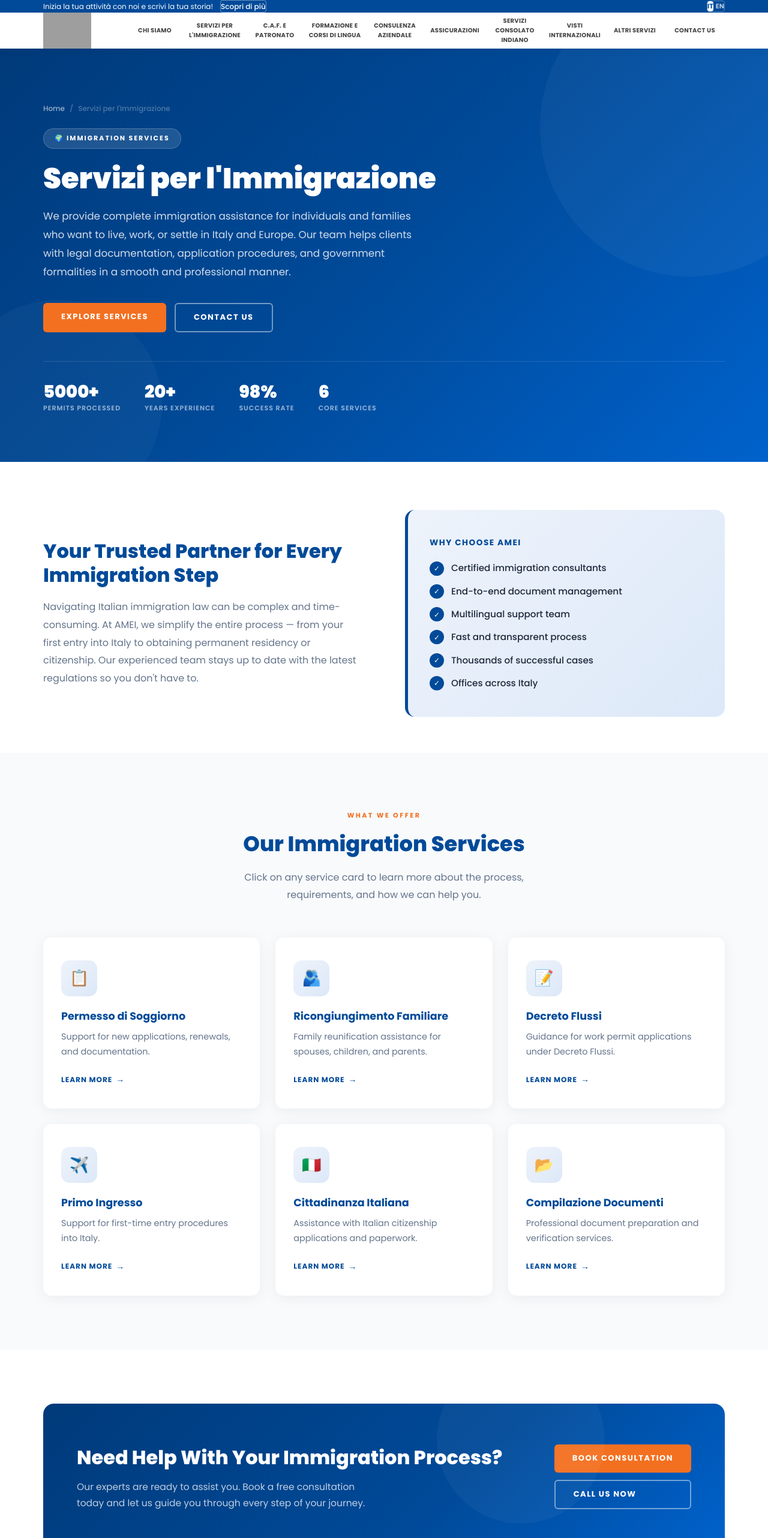
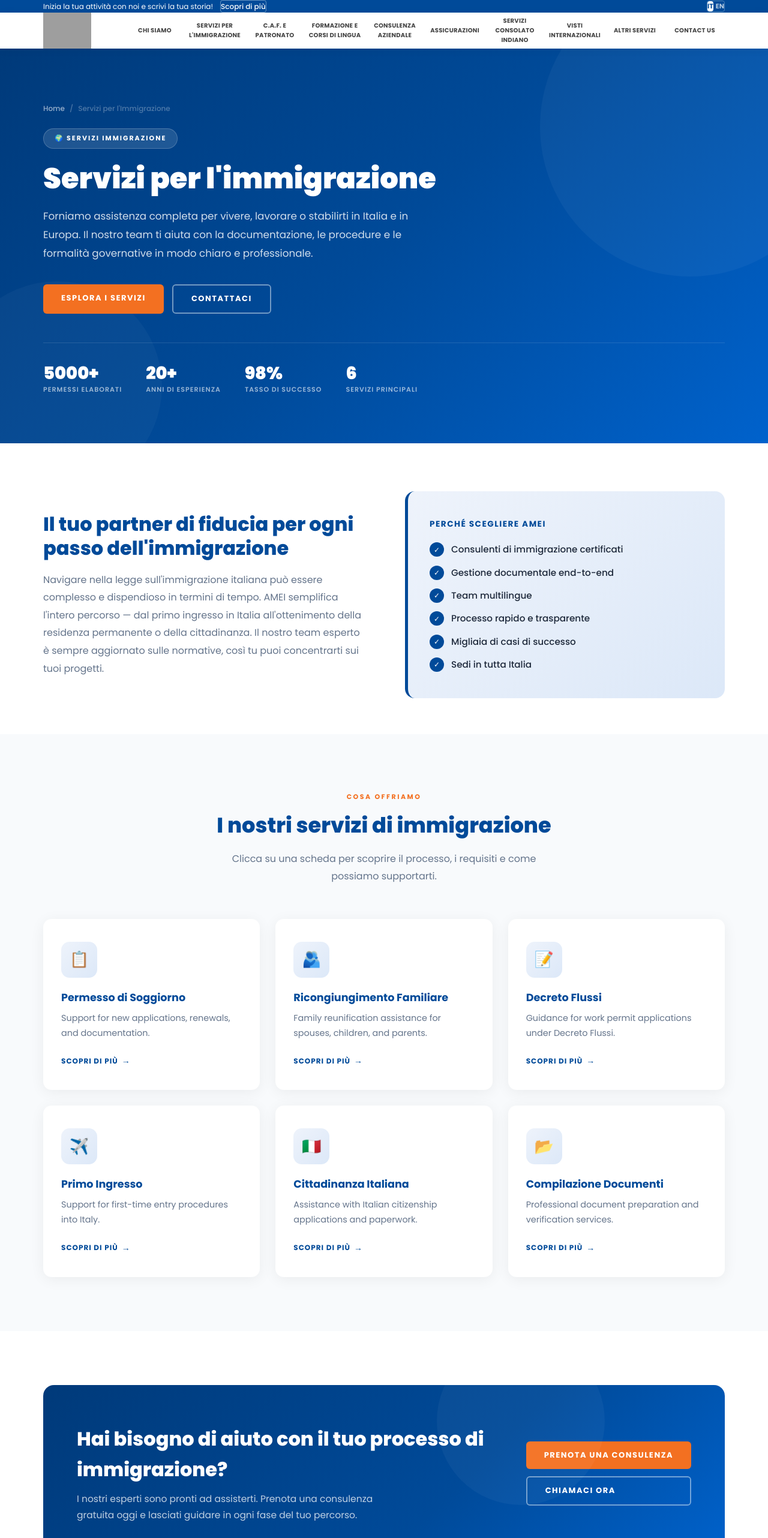
Before and after one commit to gauravmehra2021/ITALIA, a Next.js app: page /immigration in a window 1280 px wide. Shown: the top 2564 px of the page at 60% size. Built offline with nearby package versions, Linux system fonts and the light colour scheme; grey boxes are pictures that could not be loaded.

Commit message:
added the changes

```diff
--- a/app/immigration/page.tsx
+++ b/app/immigration/page.tsx
@@ -2,9 +2,10 @@
 
 import { useEffect, useState } from 'react'
 import Link from 'next/link'
+import { useLanguage } from '../context/LanguageContext'
 import './immigration.css'
 
-const services = [
+const defaultServices = [
   {
     icon: '📋',
     title: 'Permesso di Soggiorno',
@@ -91,10 +92,61 @@ const services = [
   },
 ]
 
-type Service = (typeof services)[number]
+type Service = (typeof defaultServices)[number]
+
+type HeroStat = { num: string; label: string }
 
 export default function ImmigrationPage() {
+  const { t } = useLanguage()
   const [activeModal, setActiveModal] = useState<Service | null>(null)
+
+  const rawServices = t('immigration.services')
+  const services: Service[] = Array.isArray(rawServices) ? (rawServices as Service[]) : defaultServices
+
+  const rawStats = t('immigration.hero.stats')
+  const heroStats: HeroStat[] = Array.isArray(rawStats)
+    ? (rawStats as HeroStat[])
+    : [
+        { num: '5000+', label: 'Permits Processed' },
+        { num: '20+', label: 'Years Experience' },
+        { num: '98%', label: 'Success Rate' },
+        { num: '6', label: 'Core Services' },
+      ]
+
+  const rawChecklist = t('immigration.intro.checklist')
+  const checklist: string[] = Array.isArray(rawChecklist)
+    ? (rawChecklist as string[])
+    : [
+        'Certified immigration consultants',
+        'End-to-end document management',
+        'Multilingual support team',
+        'Fast and transparent process',
+        'Thousands of successful cases',
+        'Offices across Italy',
+      ]
+
+  const heroBadge = t('immigration.hero.badge') || '🌍 Immigration Services'
+  const heroTitle = t('immigration.hero.title') || 'Immigration Services'
+  const heroDesc = t('immigration.hero.desc') || 'We provide complete immigration assistance for individuals and families who want to live, work, or settle in Italy and Europe. Our team helps clients with legal documentation, application procedures, and government formalities in a smooth and professional manner.'
+  const exploreText = t('immigration.hero.actions.explore') || 'Explore Services'
+  const contactText = t('immigration.hero.actions.contact') || 'Contact Us'
+
+  const introTitle = t('immigration.intro.title') || 'Your Trusted Partner for Every Immigration Step'
+  const introBody = t('immigration.intro.body') || 'Navigating Italian immigration law can be complex and time-consuming. At AMEI, we simplify the entire process — from your first entry into Italy to obtaining permanent residency or citizenship. Our experienced team stays up to date with the latest regulations so you don\'t have to.'
+  const introVisualTitle = t('immigration.intro.visualTitle') || 'Why Choose AMEI'
+
+  const sectionTag = t('immigration.section.tag') || 'What We Offer'
+  const sectionTitle = t('immigration.section.title') || 'Our Immigration Services'
+  const sectionDesc = t('immigration.section.desc') || 'Click on any service card to learn more about the process, requirements, and how we can help you.'
+
+  const ctaTitle = t('immigration.cta.title') || 'Need Help With Your Immigration Process?'
+  const ctaDesc = t('immigration.cta.desc') || 'Our experts are ready to assist you. Book a free consultation today and let us guide you through every step of your journey.'
+  const ctaBook = t('immigration.cta.actions.book') || 'Book Consultation'
+  const ctaCall = t('immigration.cta.actions.call') || 'Call Us Now'
+  const cardCta = t('immigration.card.cta') || 'Learn More'
+
+  const modalListTitle = t('immigration.modal.listTitle') || "What's Included"
+  const modalClose = t('immigration.modal.close') || 'Close'
 
   useEffect(() => {
     const observer = new IntersectionObserver(
@@ -123,35 +175,28 @@ export default function ImmigrationPage() {
           <div className="imm-hero-inner animate-fade-in-up">
 
             <nav className="imm-hero-breadcrumb">
-              <Link href="/">Home</Link>
+              <Link href="/">{t('immigration.breadcrumbHome') || 'Home'}</Link>
               <span>/</span>
-              <span>Servizi per l&apos;Immigrazione</span>
+              <span>{t('immigration.breadcrumbCurrent') || 'Servizi per l\'Immigrazione'}</span>
             </nav>
 
-            <div className="imm-hero-badge">🌍 Immigration Services</div>
+            <div className="imm-hero-badge">{heroBadge}</div>
 
             <h1 className="imm-hero-title">
-              Servizi per l&apos;Immigrazione
+              {heroTitle}
             </h1>
 
             <p className="imm-hero-desc">
-              We provide complete immigration assistance for individuals and families who want to live,
-              work, or settle in Italy and Europe. Our team helps clients with legal documentation,
-              application procedures, and government formalities in a smooth and professional manner.
+              {heroDesc}
             </p>
 
             <div className="imm-hero-actions">
-              <a href="#services" className="imm-btn-primary">Explore Services</a>
-              <Link href="/contact" className="imm-btn-outline">Contact Us</Link>
+              <a href="#services" className="imm-btn-primary">{exploreText}</a>
+              <Link href="/contact" className="imm-btn-outline">{contactText}</Link>
             </div>
 
             <div className="imm-hero-stats">
-              {[
-                { num: '5000+', label: 'Permits Processed' },
-                { num: '20+', label: 'Years Experience' },
-                { num: '98%', label: 'Success Rate' },
-                { num: '6', label: 'Core Services' },
-              ].map((s, i) => (
+              {heroStats.map((s, i) => (
                 <div key={i}>
                   <div className="imm-hero-stat-num">{s.num}</div>
                   <div className="imm-hero-stat-label">{s.label}</div>
@@ -168,27 +213,17 @@ export default function ImmigrationPage() {
           <div className="imm-intro-inner">
             <div className="imm-reveal">
               <h2 className="imm-intro-title">
-                Your Trusted Partner for Every Immigration Step
+                {introTitle}
               </h2>
               <p className="imm-intro-body">
-                Navigating Italian immigration law can be complex and time-consuming. At AMEI, we
-                simplify the entire process — from your first entry into Italy to obtaining permanent
-                residency or citizenship. Our experienced team stays up to date with the latest
-                regulations so you don&apos;t have to.
+                {introBody}
               </p>
             </div>
 
             <div className="imm-intro-visual imm-reveal delay-2">
-              <div className="imm-intro-visual-title">Why Choose AMEI</div>
+              <div className="imm-intro-visual-title">{introVisualTitle}</div>
               <ul className="imm-checklist">
-                {[
-                  'Certified immigration consultants',
-                  'End-to-end document management',
-                  'Multilingual support team',
-                  'Fast and transparent process',
-                  'Thousands of successful cases',
-                  'Offices across Italy',
-                ].map((item, i) => (
+                {checklist.map((item, i) => (
                   <li key={i}>
                     <span className="imm-check-icon">✓</span>
                     {item}
@@ -204,10 +239,10 @@ export default function ImmigrationPage() {
       <section className="imm-services" id="services">
         <div className="container">
           <div className="imm-section-header imm-reveal">
-            <span className="imm-section-tag">What We Offer</span>
-            <h2 className="imm-section-title">Our Immigration Services</h2>
+            <span className="imm-section-tag">{sectionTag}</span>
+            <h2 className="imm-section-title">{sectionTitle}</h2>
             <p className="imm-section-desc">
-              Click on any service card to learn more about the process, requirements, and how we can help you.
+              {sectionDesc}
             </p>
           </div>
 
@@ -222,7 +257,7 @@ export default function ImmigrationPage() {
                 <h3 className="imm-card-title">{service.title}</h3>
                 <p className="imm-card-desc">{service.desc}</p>
                 <span className="imm-card-cta">
-                  Learn More
+                  {cardCta}
                   <span className="imm-card-arrow">→</span>
                 </span>
               </div>
@@ -236,15 +271,14 @@ export default function ImmigrationPage() {
         <div className="container">
           <div className="imm-cta-box imm-reveal">
             <div>
-              <h2 className="imm-cta-title">Need Help With Your Immigration Process?</h2>
+              <h2 className="imm-cta-title">{ctaTitle}</h2>
               <p className="imm-cta-desc">
-                Our experts are ready to assist you. Book a free consultation today and let us guide
-                you through every step of your journey.
+                {ctaDesc}
               </p>
             </div>
             <div className="imm-cta-actions">
-              <Link href="/contact" className="imm-btn-primary">Book Consultation</Link>
-              <a href="tel:+390522172306" className="imm-btn-outline">Call Us Now</a>
+              <Link href="/contact" className="imm-btn-primary">{ctaBook}</Link>
+              <a href="tel:+390522172306" className="imm-btn-outline">{ctaCall}</a>
             </div>
           </div>
         </div>
@@ -267,7 +301,7 @@ export default function ImmigrationPage() {
             <div className="imm-modal-body">
               <p className="imm-modal-desc">{activeModal.modalDesc}</p>
 
-              <div className="imm-modal-list-title">What&apos;s Included</div>
+              <div className="imm-modal-list-title">{modalListTitle}</div>
               <ul className="imm-modal-list">
                 {activeModal.points.map((point, i) => (
                   <li key={i}>{point}</li>
@@ -276,13 +310,13 @@ export default function ImmigrationPage() {
 
               <div className="imm-modal-footer">
               <Link href="/contact" className="imm-modal-btn imm-modal-btn-primary" onClick={() => setActiveModal(null)}>
-                  Book Appointment
+                  {ctaBook}
                 </Link>
                 <button
                   className="imm-modal-btn imm-modal-btn-secondary"
                   onClick={() => setActiveModal(null)}
                 >
-                  Close
+                  {modalClose}
                 </button>
               </div>
             </div>
--- /dev/null
+++ b/app/translations/immigration.json
@@ -0,0 +1,104 @@
+{
+  "it": {
+    "immigration": {
+      "breadcrumbHome": "Home",
+      "breadcrumbCurrent": "Servizi per l'Immigrazione",
+      "hero": {
+        "badge": "🌍 Servizi Immigrazione",
+        "title": "Servizi per l'immigrazione",
+        "desc": "Forniamo assistenza completa per vivere, lavorare o stabilirti in Italia e in Europa. Il nostro team ti aiuta con la documentazione, le procedure e le formalità governative in modo chiaro e professionale.",
+        "actions": {
+          "explore": "Esplora i servizi",
+          "contact": "Contattaci"
+        },
+        "stats": [
+          { "num": "5000+", "label": "Permessi elaborati" },
+          { "num": "20+", "label": "Anni di esperienza" },
+          { "num": "98%", "label": "Tasso di successo" },
+          { "num": "6", "label": "Servizi principali" }
+        ]
+      },
+      "intro": {
+        "title": "Il tuo partner di fiducia per ogni passo dell'immigrazione",
+        "body": "Navigare nella legge sull'immigrazione italiana può essere complesso e dispendioso in termini di tempo. AMEI semplifica l'intero percorso — dal primo ingresso in Italia all'ottenimento della residenza permanente o della cittadinanza. Il nostro team esperto è sempre aggiornato sulle normative, così tu puoi concentrarti sui tuoi progetti.",
+        "visualTitle": "Perché scegliere AMEI",
+        "checklist": [
+          "Consulenti di immigrazione certificati",
+          "Gestione documentale end-to-end",
+          "Team multilingue",
+          "Processo rapido e trasparente",
+          "Migliaia di casi di successo",
+          "Sedi in tutta Italia"
+        ]
+      },
+      "section": {
+        "tag": "Cosa offriamo",
+        "title": "I nostri servizi di immigrazione",
+        "desc": "Clicca su una scheda per scoprire il processo, i requisiti e come possiamo supportarti."
+      },
+      "cta": {
+        "title": "Hai bisogno di aiuto con il tuo processo di immigrazione?",
+        "desc": "I nostri esperti sono pronti ad assisterti. Prenota una consulenza gratuita oggi e lasciati guidare in ogni fase del tuo percorso.",
+        "actions": { "book": "Prenota una consulenza", "call": "Chiamaci ora" }
+      },
+      "card": {
+        "cta": "Scopri di più"
+      },
+      "modal": {
+        "listTitle": "Cosa include",
+        "close": "Chiudi"
+      }
+    }
+  },
+  "en": {
+    "immigration": {
+      "breadcrumbHome": "Home",
+      "breadcrumbCurrent": "Immigration Services",
+      "hero": {
+        "badge": "🌍 Immigration Services",
+        "title": "Immigration Services",
+        "desc": "We provide complete immigration assistance for individuals and families who want to live, work, or settle in Italy and Europe. Our team helps clients with legal documentation, application procedures, and government formalities in a smooth and professional manner.",
+        "actions": {
+          "explore": "Explore Services",
+          "contact": "Contact Us"
+        },
+        "stats": [
+          { "num": "5000+", "label": "Permits Processed" },
+          { "num": "20+", "label": "Years Experience" },
+          { "num": "98%", "label": "Success Rate" },
+          { "num": "6", "label": "Core Services" }
+        ]
+      },
+      "intro": {
+        "title": "Your Trusted Partner for Every Immigration Step",
+        "body": "Navigating Italian immigration law can be complex and time-consuming. At AMEI, we simplify the entire process — from your first entry into Italy to obtaining permanent residency or citizenship. Our experienced team stays up to date with the latest regulations so you don't have to.",
+        "visualTitle": "Why Choose AMEI",
+        "checklist": [
+          "Certified immigration consultants",
+          "End-to-end document management",
+          "Multilingual support team",
+          "Fast and transparent process",
+          "Thousands of successful cases",
+          "Offices across Italy"
+        ]
+      },
+      "section": {
+        "tag": "What We Offer",
+        "title": "Our Immigration Services",
+        "desc": "Click on any service card to learn more about the process, requirements, and how we can help you."
+      },
+      "cta": {
+        "title": "Need Help With Your Immigration Process?",
+        "desc": "Our experts are ready to assist you. Book a free consultation today and let us guide you through every step of your journey.",
+        "actions": { "book": "Book Consultation", "call": "Call Us Now" }
+      },
+      "card": {
+        "cta": "Learn More"
+      },
+      "modal": {
+        "listTitle": "What's Included",
+        "close": "Close"
+      }
+    }
+  }
+}
```
Also changed, not shown: app/context/LanguageContext.tsx (+5 -2 lines).
